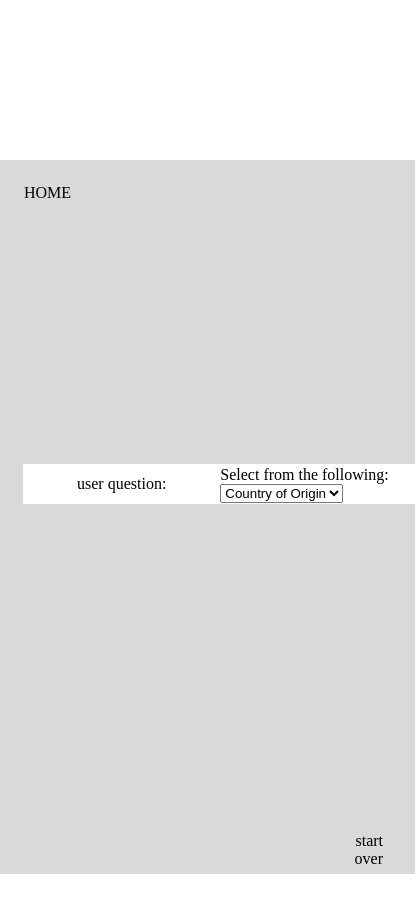
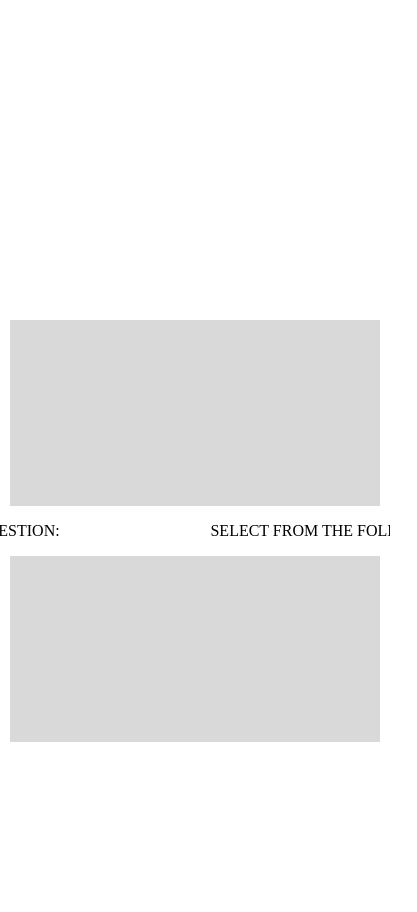
Before and after one commit to MasterChiefRPM/food-picks, an Angular app: page /question-1 in a window 390 px wide. Shown: the top 912 px of the page, 417 px wide, since content can reach past the window. After the commit the page ends 844 px from the top, so only its background shows below. Built offline with nearby package versions, Linux system fonts and the light colour scheme.

Commit message:
changes to the responsiveness of the website

```diff
--- a/src/app/home-page/home-page.component.html
+++ b/src/app/home-page/home-page.component.html
@@ -1,5 +1,5 @@
-<body class="background_color">
-    <div class="header">
+<section class="background-color">
+    <div class="header-wrapper">
         <div class="title-container">
             <h1>Food Picks</h1>
         </div>
@@ -9,4 +9,4 @@
             </a>
         </div>
     </div>
-</body>
+</section>
--- a/src/app/home-page/home-page.component.scss
+++ b/src/app/home-page/home-page.component.scss
@@ -1,21 +1,22 @@
-.background_color{
+.background-color{
     background-color: #D9D9D9;
+    height: 100vh;
 }
+
+.header-wrapper{
+    display: flex;
+    flex-direction: column;
+    align-items: center;
+}
+
 .title-container{
-    display: flex;
-    align-items: center;
-    justify-content: center;
-    min-height: 35rem;
+    margin-top: 35vh;
 }
+
 .begin-icon{
-    display: flex;
-    justify-content: center;
-    align-items: center;
-    width: 20rem;
-    height: 2rem;
     background-color: #D83D3D;
+    margin-top: 5vh;
     padding: .5rem 0;
     color: #FFFFFF;
-    margin: auto;
-    min-height: 2rem;
+    min-width: 10rem;
 }
--- a/src/app/question-1/question-1.component.html
+++ b/src/app/question-1/question-1.component.html
@@ -1,28 +1,21 @@
-<div class="question1">
+<div class="background-container">
     <a href=""></a>
-    <div class = "background-container">
-        <div class="homeicon-container">
-            <p>HOME</p>
+    <section class="question-container">
+        <div class=" question-text">
+                <p>USER QUESTION:</p>
         </div>
-        <div class="question-container">
-            <p class="question-text">user question:</p>
-        </div>
-        <div class="dropdown-container">
-            <div class="option-box">
-                <label class="question-label" for="options"> Select from the following:</label>
+    </section>
+    <section class="dropdown-container">
+        <div class="option-container">
+            <label class="question-label" for="options">SELECT FROM THE FOLLOWING:</label>
                 <select name="country-of-origin" id="origin">
-                    <option value="" selected hidden >Country of Origin</option>
+                    <option value="" selected hidden>Country of Origin</option>
                     <option value="option">Mexican</option>
                     <option value="option">American</option>
                     <option value="option">Indian</option>
                     <option value="option">Mediterranean</option>
                     <option value="option">Italian</option>
                 </select>
-            </div>
-
         </div>
-        <div class="startover-container">
-            <p class="startover-text">start over</p>
-        </div>
-    </div>
+    </section>
 </div>
--- a/src/app/question-1/question-1.component.scss
+++ b/src/app/question-1/question-1.component.scss
@@ -1,58 +1,30 @@
-.question_1{
-    height: 100%;
-    margin-top: auto;
-}
 .background-container{
+    background-color: #D9D9D9;
     display: flex;
-    padding:2rem;
-    background-color: #D9D9D9;
-    height: 650px;
-    width: 90%;
+    align-items: center;
+    justify-content: center;
     margin: auto;
-    margin-top: 10rem;
-    vertical-align: middle;
-}
-.homeicon-container{
-    margin-top: -1.5rem;
-    margin-left: -.5rem;
-
-}
-.question-text{
-    text-align: left;
+    margin-top: 20rem;
+    height: 50vh;
+    width: 95vw;
 }
 .question-container{
     background-color: white;
     display: flex;
-    margin-top: 17rem;
-    margin-bottom: auto;
-    margin-left: -3rem;
     justify-content: center;
-    align-items: center;
-    height: 2.5rem;
-    width: 25rem;
+    margin: auto;
+    margin-left: vw;
+    min-width: 25rem;
 }
+
 .dropdown-container{
     background-color: white;
     display: flex;
-    margin-top: 17rem;
-    margin-bottom: auto;
-    margin-left: auto;
-    margin-right: -4rem;
+    flex-wrap: wrap;
     justify-content: center;
     align-items: center;
-    height: 2.5rem;
-    width: 25rem;
+    margin: auto;
+    margin-right: vw;
+    min-height: 3.1rem;
+    min-width: 25rem;
 }
-.question-label{
-    margin-right: 1rem;
-}
-#country-of-origin{
-    width: 5rem;
-}
-.startover-container{
-    display: flex;
-    margin-top: 39rem;
-}
-.startover-text{
-    text-align: right;
-}
--- a/src/styles.scss
+++ b/src/styles.scss
@@ -1,4 +1,5 @@
 html,body{
     height: 100vh;
     margin: 0;
+    overflow: hidden;
 }
```
